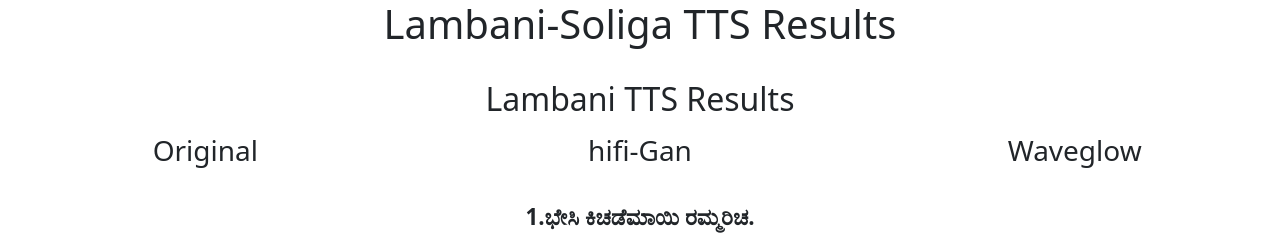
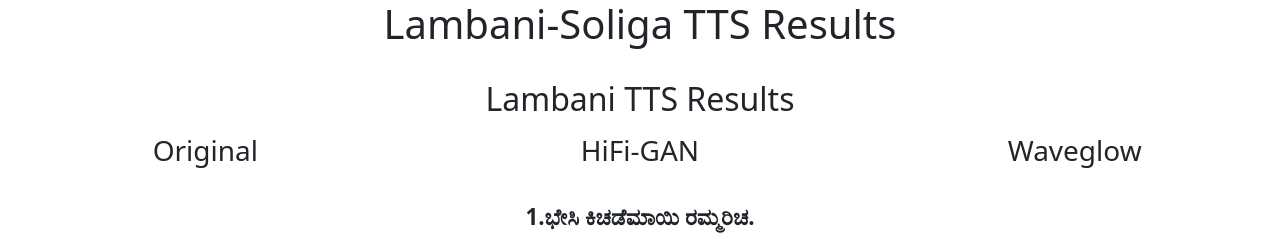
Before and after one commit to saiganesh612/audio-results-1, a JavaScript app: page / in a window 1280 px wide. Shown: the top 235 px of the page. Built offline with nearby package versions, Linux system fonts and the light colour scheme; the HTML template or start-up script is replaced by a standard one.

Commit message:
captialize hifi

```diff
--- a/src/Transcript.js
+++ b/src/Transcript.js
@@ -8,7 +8,7 @@
         <div className="mb-4">
             <div className="row my-3">
                 <div className="col"><h3>Original</h3></div>
-                <div className="col"><h3>hifi-Gan</h3></div>
+                <div className="col"><h3>HiFi-GAN</h3></div>
                 <div className="col"><h3>Waveglow</h3></div>
             </div>
             {
```
